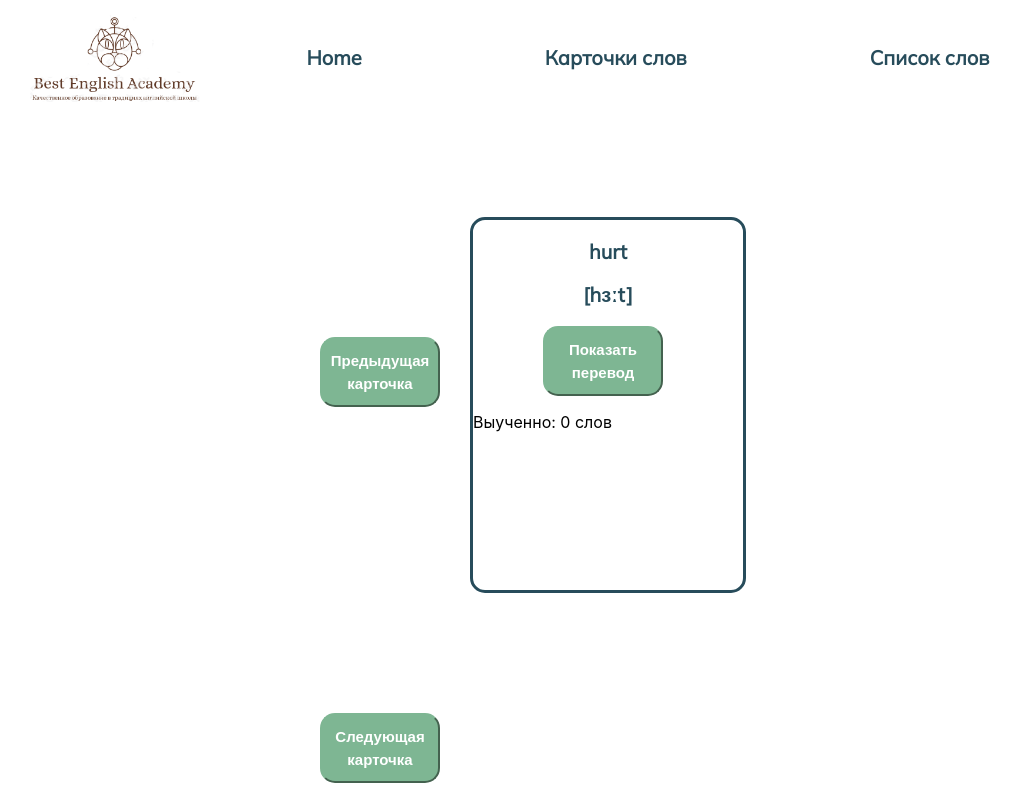
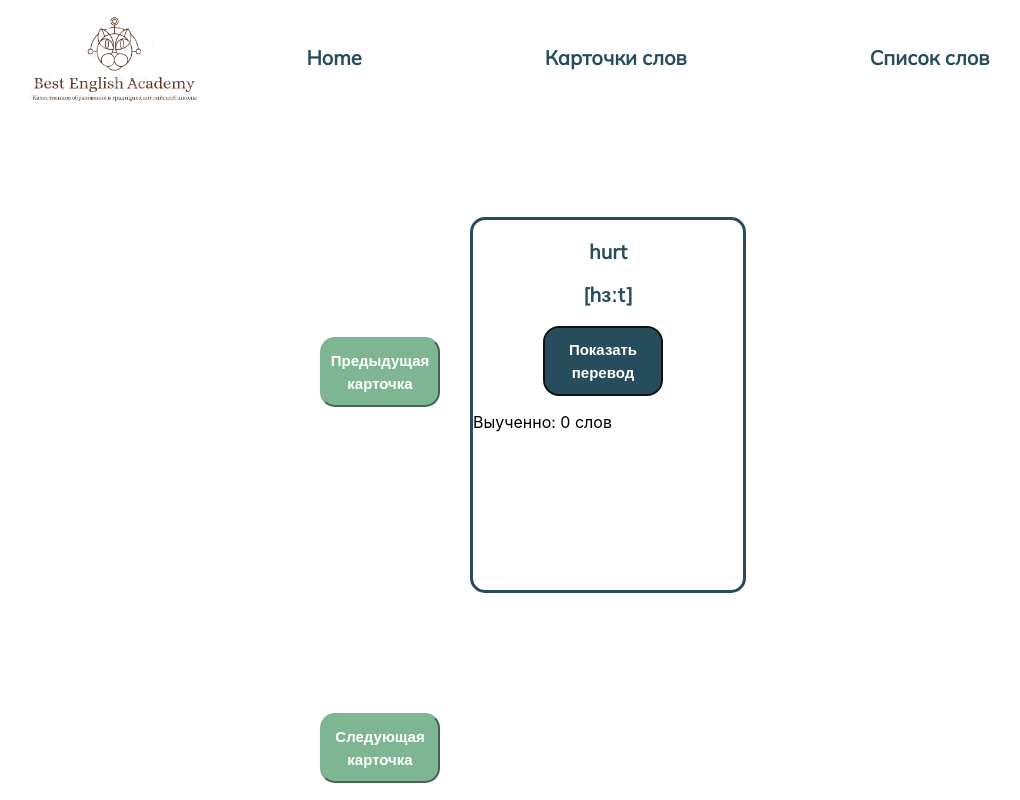
Before and after one commit to AnzhelikaMullova/learn-words, a React (Create React App) app: page /cards in a window 1280 px wide. Shown: the top 800 px of the page, without its empty margins (40-1060 px from the left). Built offline with nearby package versions, Linux system fonts and the light colour scheme.

Commit message:
added btnRef

```diff
--- a/src/components/Slider/Cards.jsx
+++ b/src/components/Slider/Cards.jsx
@@ -1,9 +1,13 @@
-import { useState, useEffect } from 'react';
+import { useState, useEffect, useRef } from 'react';
 import st from './cards.module.scss';
 
 
 export default function Cards(props) {
     const [showTranslation, setShowTranslation] = useState(false);// состояние перевод не показан
+    const btnRef = useRef()
+    useEffect(() => {
+        btnRef.current.focus()
+    })
     const handleShowTranslation = () => {
         setShowTranslation(!showTranslation);
     };
@@ -20,7 +24,7 @@ export default function Cards(props) {
             <p className={st.cards_english}>{props.item.english}</p>
             <p className={st.cards_transcription}>{props.item.transcription}</p>
             {
-                showTranslation == false ? <button onClick={handleShowTranslation} className={st.cards_button}>Показать перевод</button> : <p className={st.cards_transcription}>{props.item.russian}</p>
+                showTranslation == false ? <button ref={btnRef} onClick={() => { handleShowTranslation(); props.countStudiedWords() }} className={st.cards_button}>Показать перевод</button> : <p className={st.cards_transcription}>{props.item.russian}</p>
             }
             <p>Выученно: 0 слов</p>
         </div>
--- a/src/components/Slider/Slider.jsx
+++ b/src/components/Slider/Slider.jsx
@@ -1,11 +1,12 @@
 import st from './slider.module.scss';
 import data from '../../data.json';
 import Cards from './Cards';
-import { useEffect, useState } from 'react';
+import { useEffect, useState, useRef } from 'react';
 export default function Slider() {
     const [cards, setCards] = useState(false)
     const [count, setCount] = useState(0)// состояние счетчика карты, берем нулевой индекс изначально
     const [studiedWords, setStudiedWords] = useState(0)// состояние, показывает сколько слов изученно за одну тренеровку
+
 
     useEffect(() => {
         setCards(data)
@@ -30,6 +31,11 @@ export default function Slider() {
         setCount(copyCount) // записываем в состояние
     }
     function countStudiedWords() {// функция, которая считает количество изученных слов
+        let copyStudiedWords = studiedWords
+        if (copyCount) {
+            console.log(copyStudiedWords + 1)
+        }
+        else console.log(copyStudiedWords);
 
     }
     if (!cards) {
@@ -38,7 +44,10 @@ export default function Slider() {
     return (
         <div className={st.slider}>
             <button onClick={handleClickPrev} className={st.slider_button}>Предыдущая карточка </button>
-            <Cards item={cards[count]} />
+            <Cards
+                item={cards[count]}
+                countStudiedWords={countStudiedWords}
+            />
             <button onClick={handleClickNext} className={st.slider_button}>Следующая карточка </button>
         </div>
 
--- a/src/components/Slider/cards.module.scss
+++ b/src/components/Slider/cards.module.scss
@@ -52,4 +52,8 @@ $colorGreen: #7EB693;
     &_button:hover{
     background-color: $colorSgrey;
 }
+&_button:focus{
+    background-color: $colorSgrey;
 }
+
+}
```
